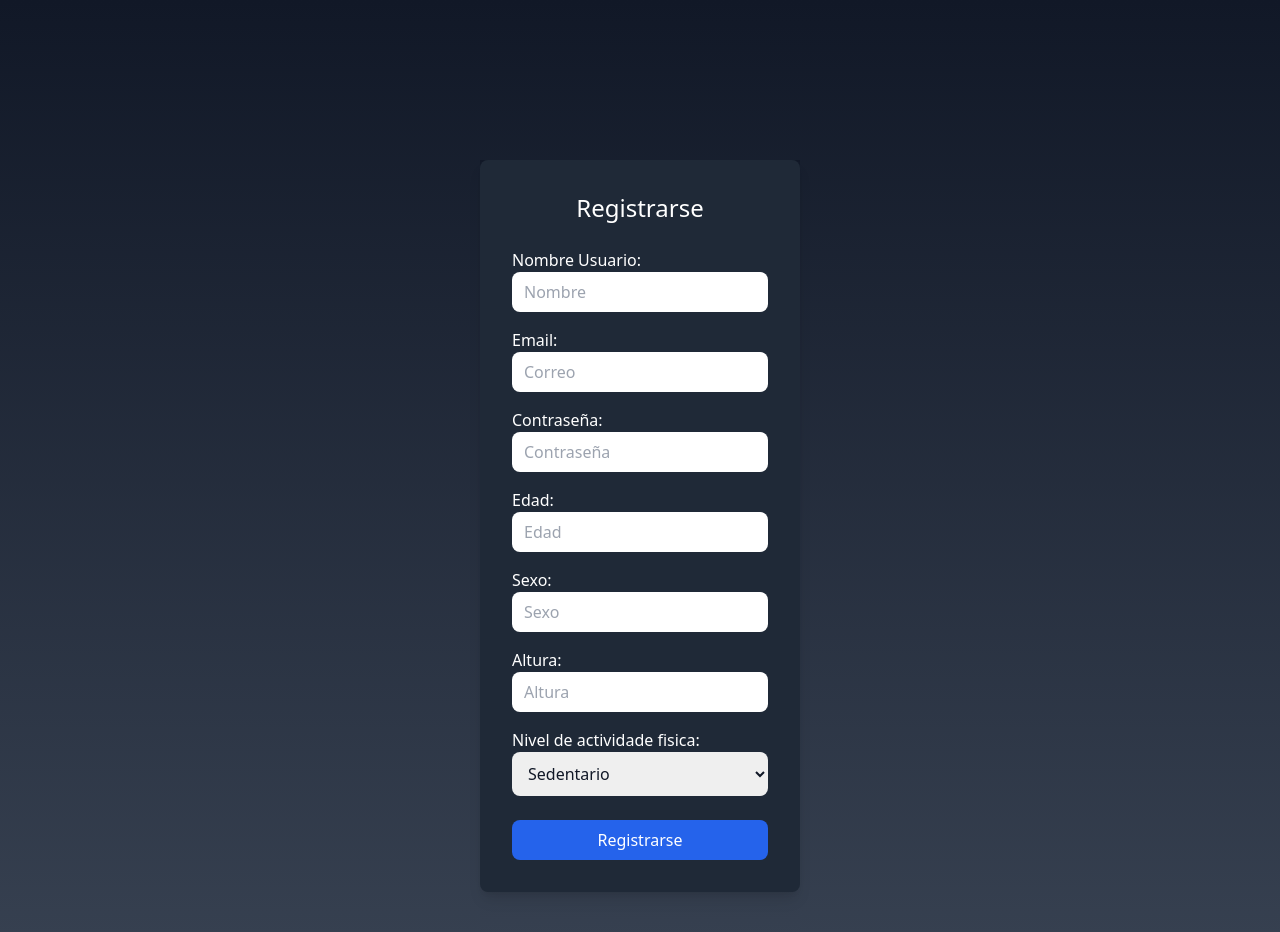
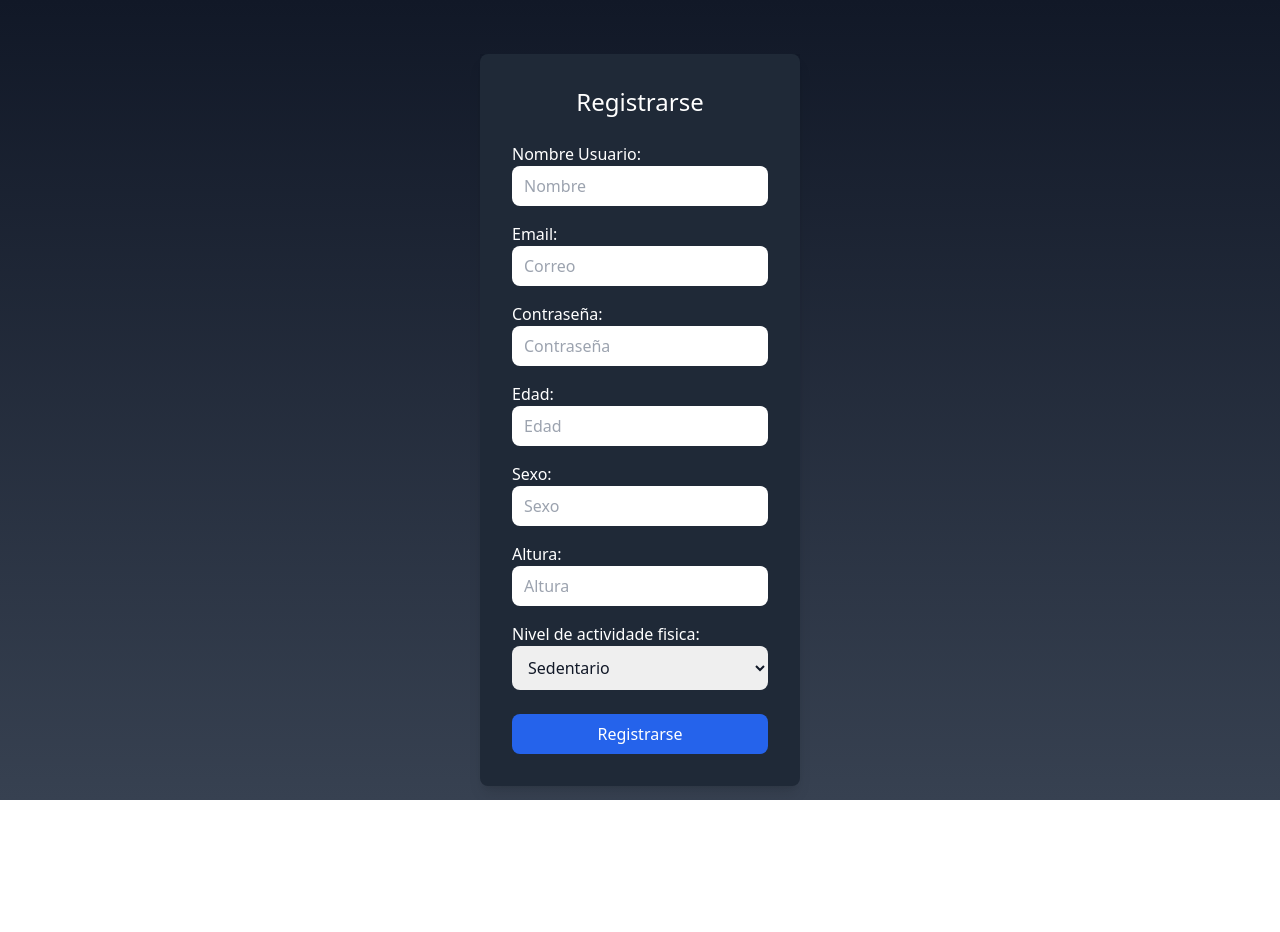
Before and after one commit to LuvazAng/hackmorelos-front, a React (Create React App) app: page /register in a window 1280 px wide. Shown: the top 932 px of the page. After the commit the page ends 800 px from the top, so only its background shows below. Built offline with nearby package versions, Linux system fonts and the light colour scheme.

Commit message:
Modificación de vista de formulario registrar

```diff
--- a/src/Home.js
+++ b/src/Home.js
@@ -4,7 +4,7 @@ import { Link } from "react-router-dom";
 function Home() {
   return (
     <div className="text-center text-white">
-      <h1 className="text-4xl mb-8">BIENVENIDO A [INSERTAR NOMBRE]</h1>
+      <h1 className="text-4xl mb-8">BIENVENIDO A VEDIAG</h1>
       <div className="flex flex-col items-center space-y-4">
         <Link to="/login">
           <button className="w-48 py-2 bg-gray-800 hover:bg-gray-700 rounded-lg">
--- a/src/Register.js
+++ b/src/Register.js
@@ -1,7 +1,7 @@
 import { React } from "react";
 function Register() {
   return (
-    <div className=" mt-40 min-h-screen flex items-start justify-center bg-gradient-to-b from-gray-900 to-gray-700">
+    <div className="mt-10  flex items-start justify-center bg-gradient-to-b from-gray-900 to-gray-700">
       <div className="bg-gray-800 p-8 rounded-lg shadow-lg text-white w-80">
         <h2 className="text-2xl mb-6 text-center">Registrarse</h2>
         <form method="POST" className="text-white">
```
